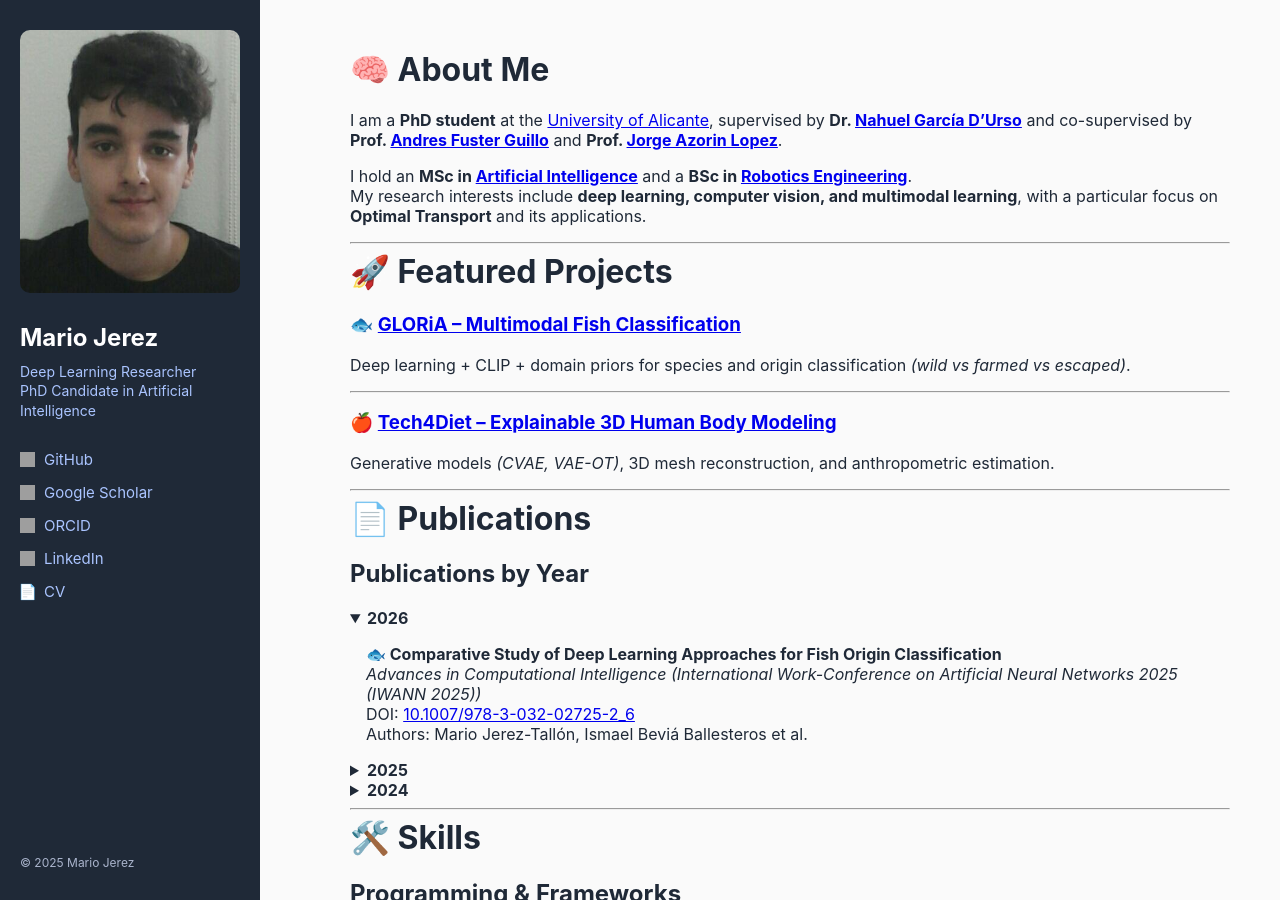
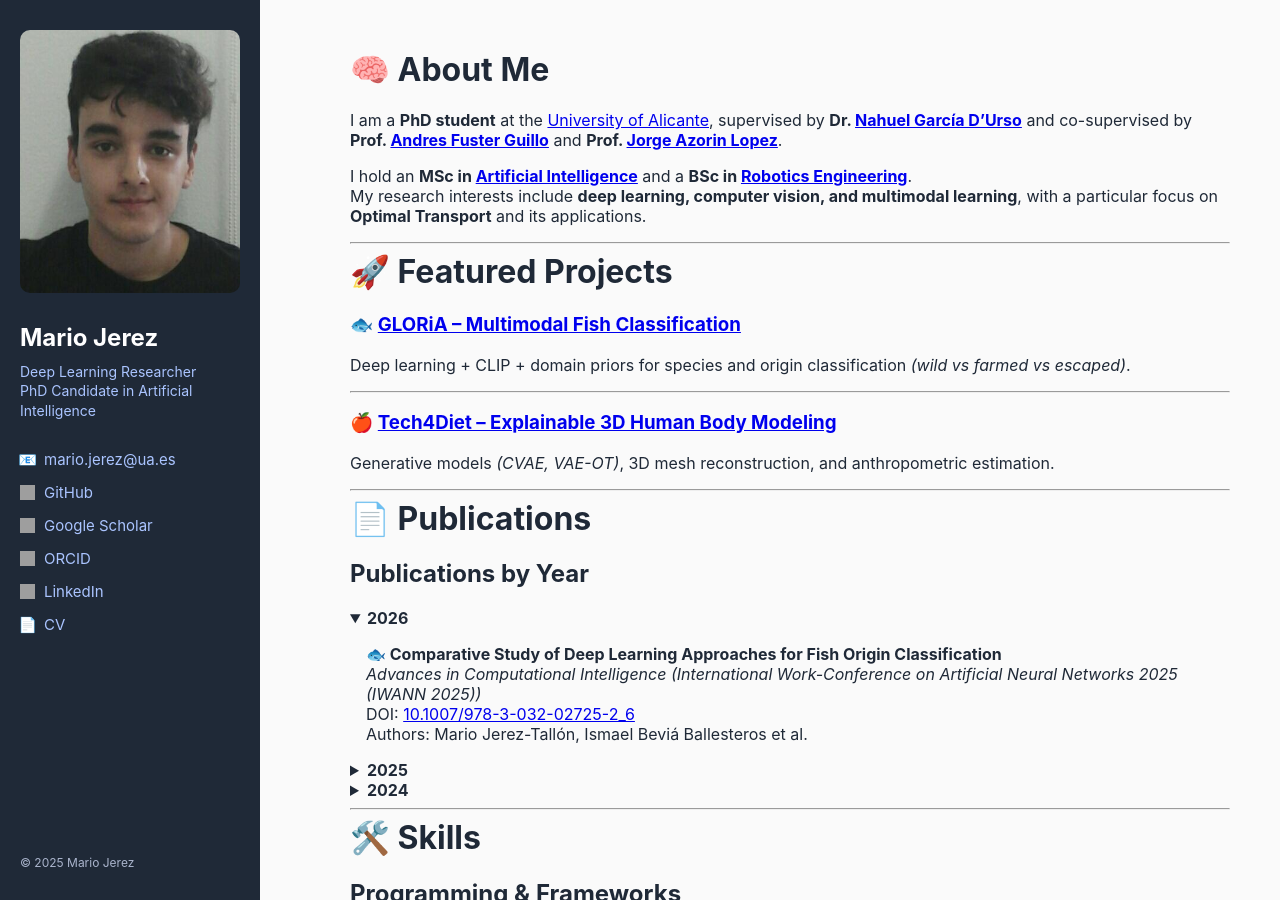
Before and after one commit to Mariojt72/Mariojt72.github.io, a Jekyll site: the page built from index.md, in a window 1280 px wide and 900 px high. Built offline with Jekyll 4.4.1, drawn with Linux system fonts in a browser that asks for light colours; grey boxes are pictures that could not be loaded.

Commit message:
Update default.html

```diff
--- a/_layouts/default.html
+++ b/_layouts/default.html
@@ -24,6 +24,11 @@
   </p>
 
   <nav class="nav-links" aria-label="Main navigation">
+
+  <a href="mailto:mario.jerez@ua.es">
+    <span class="emoji">📧</span>
+    mario.jerez@ua.es
+  </a>
 
   <a href="https://github.com/mariojt72"
      target="_blank" rel="noopener">
```
Lines whose indentation alone changed are shown as unchanged.
